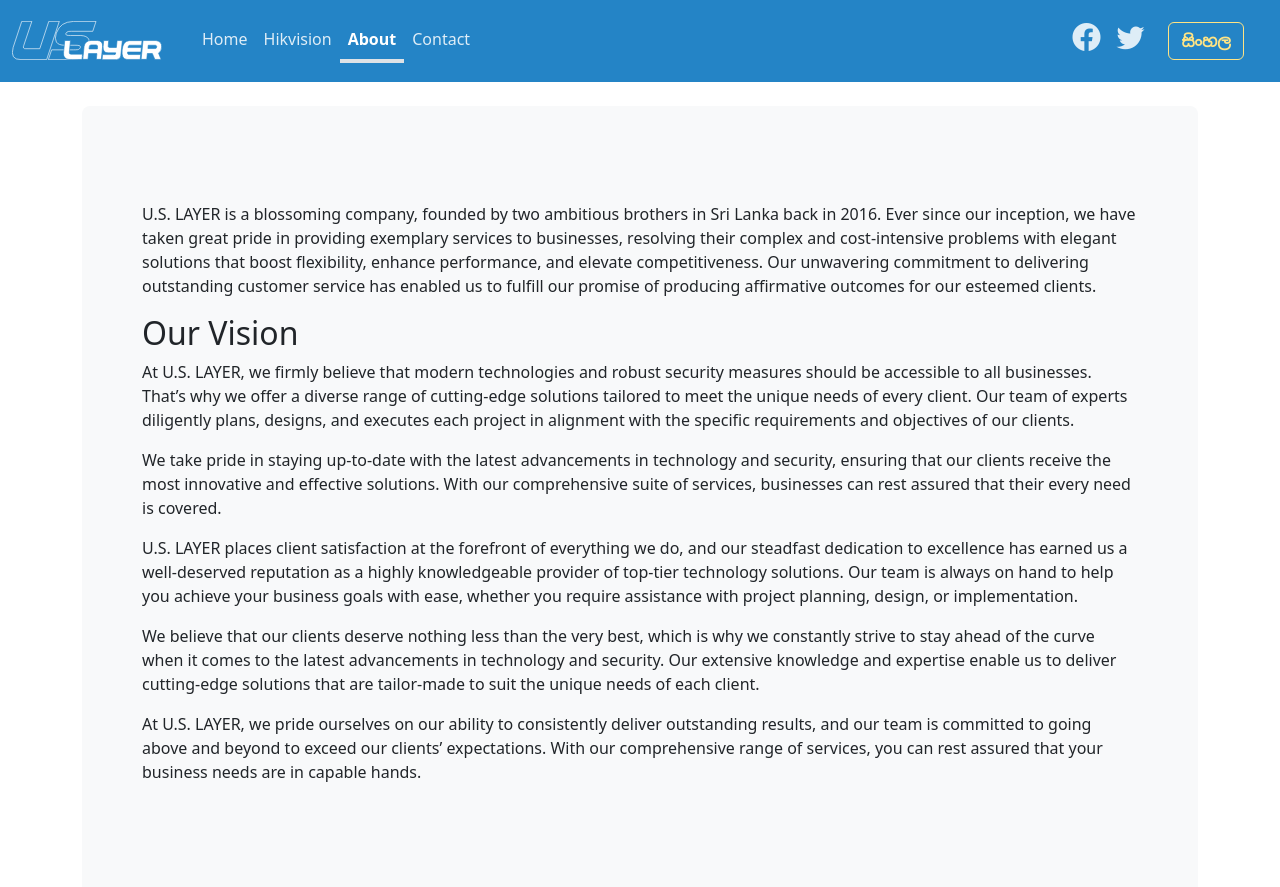
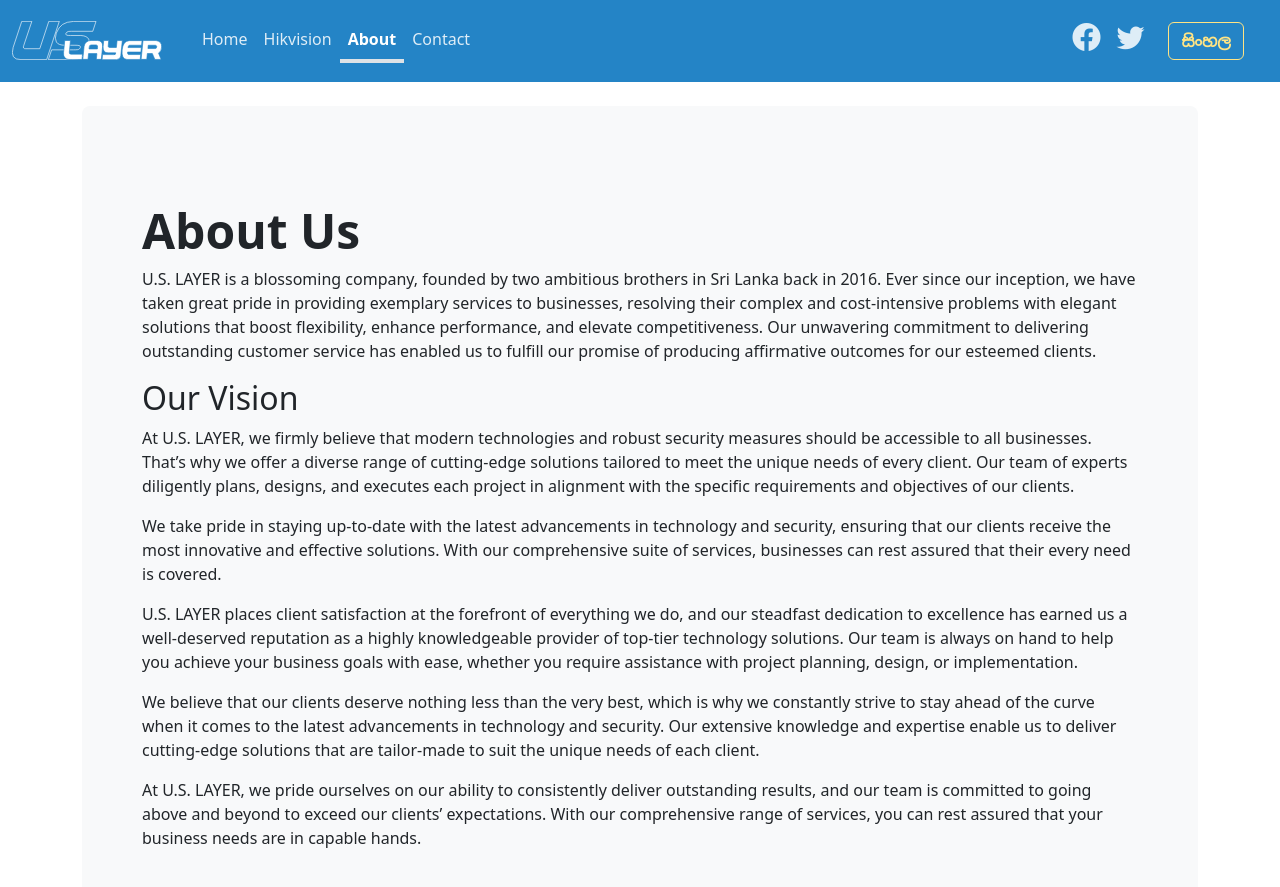
Before and after one commit to uslayer/uslayer.github.io, a Jekyll site: the page built from pages/about.md, in a window 1280 px wide and 900 px high. Shown: the top 887 px of the window. Built offline with Jekyll 4.4.1, drawn with Linux system fonts in a browser that asks for light colours.

Commit message:
Update about.md

```diff
--- a/pages/about.md
+++ b/pages/about.md
@@ -4,6 +4,8 @@
 permalink: "/about/"
 #image: assets/images/screenshot.png
 ---
+
+<h1 class="display-5 fw-bold">{{ page.title }}</h1>
 
 U.S. LAYER is a blossoming company, founded by two ambitious brothers in Sri Lanka back in 2016. Ever since our inception, we have taken great pride in providing exemplary services to businesses, resolving their complex and cost-intensive problems with elegant solutions that boost flexibility, enhance performance, and elevate competitiveness. Our unwavering commitment to delivering outstanding customer service has enabled us to fulfill our promise of producing affirmative outcomes for our esteemed clients.
 
```
